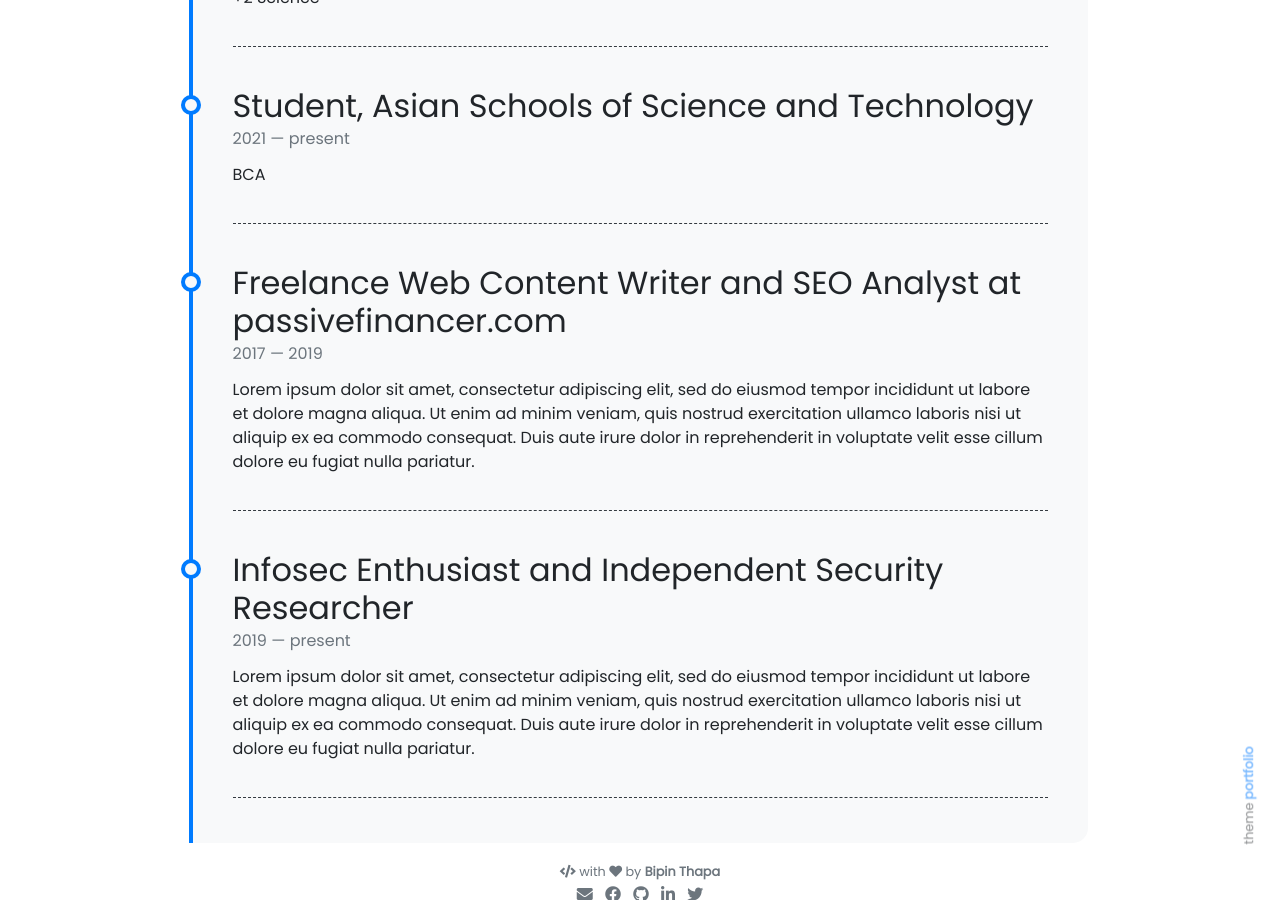
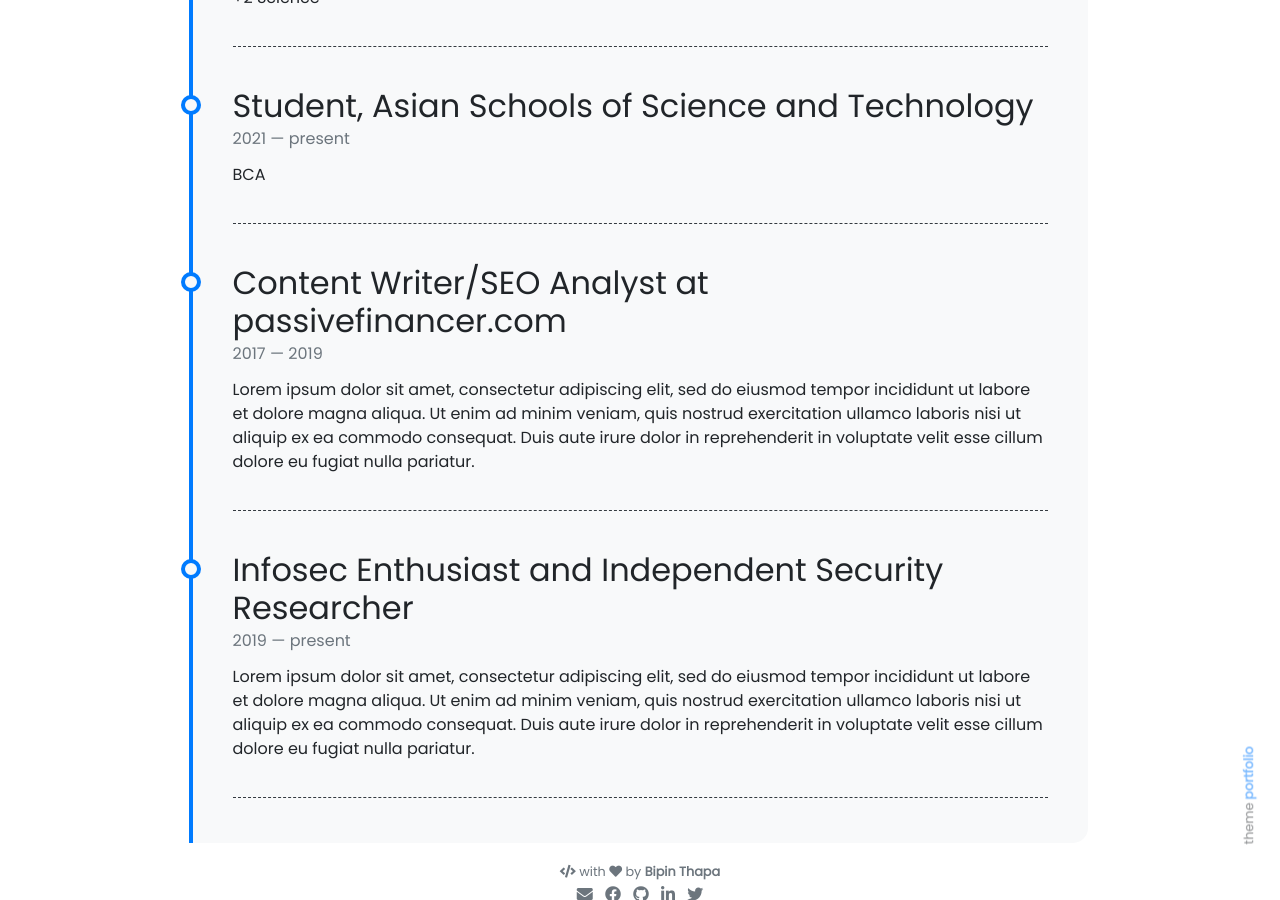
Before and after one commit to bipin0x01/portfolio, a Jekyll site: the page built from pages/about.md, in a window 1280 px wide and 900 px high, scrolled down 907 px. Built offline with Jekyll 4.4.1, drawn with Linux system fonts in a browser that asks for light colours; nearby versions of some CDN libraries; emoji names are drawn with the system emoji font.

Commit message:
Update timeline.yml

```diff
--- a/_data/timeline.yml
+++ b/_data/timeline.yml
@@ -9,7 +9,7 @@
   description: BCA
 
 
-- title: Freelance Web Content Writer and SEO Analyst at passivefinancer.com
+- title: Content Writer/SEO Analyst at passivefinancer.com
   from: 2017
   to: 2019
   description: Lorem ipsum dolor sit amet, consectetur adipiscing elit,
```
